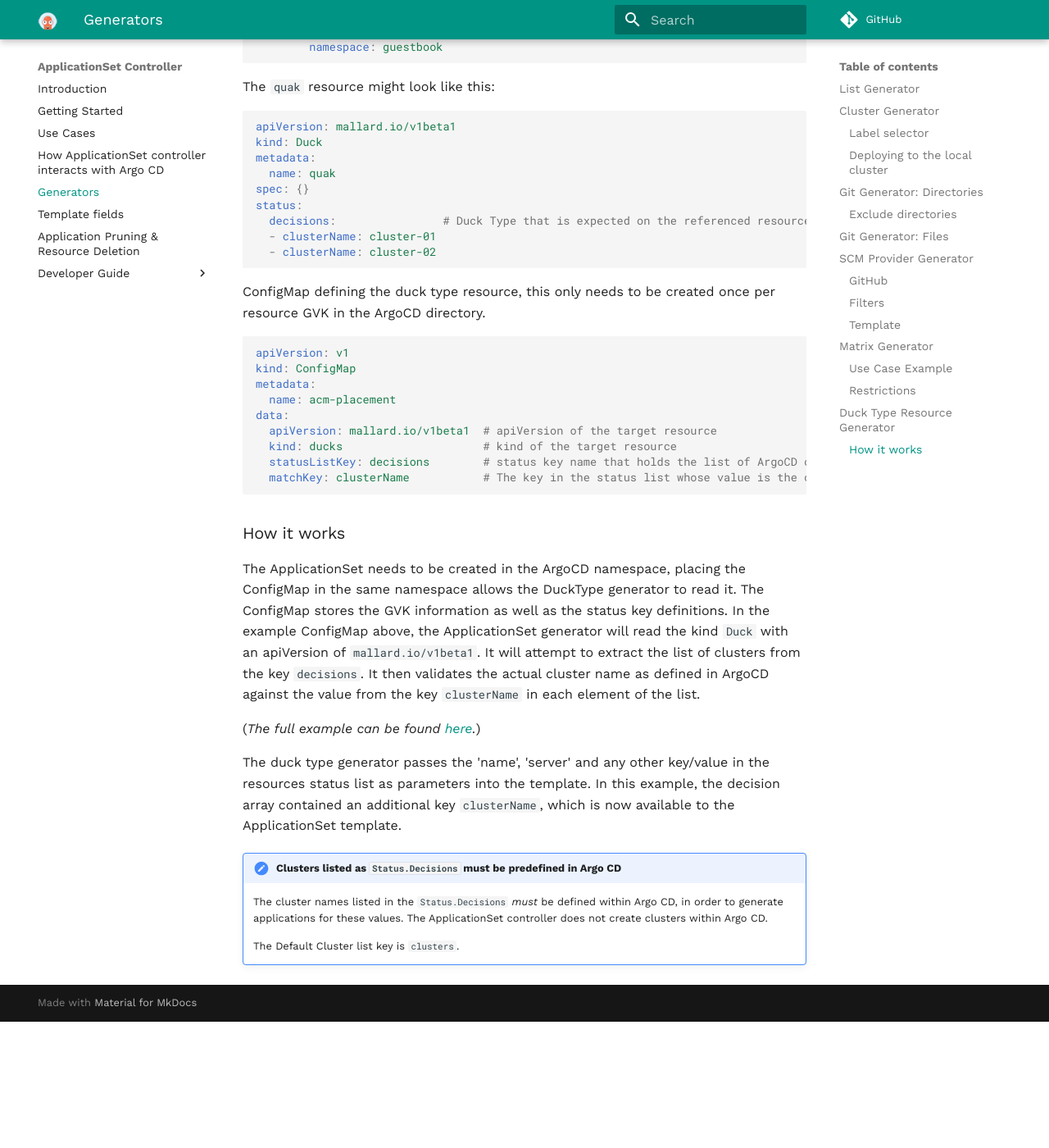
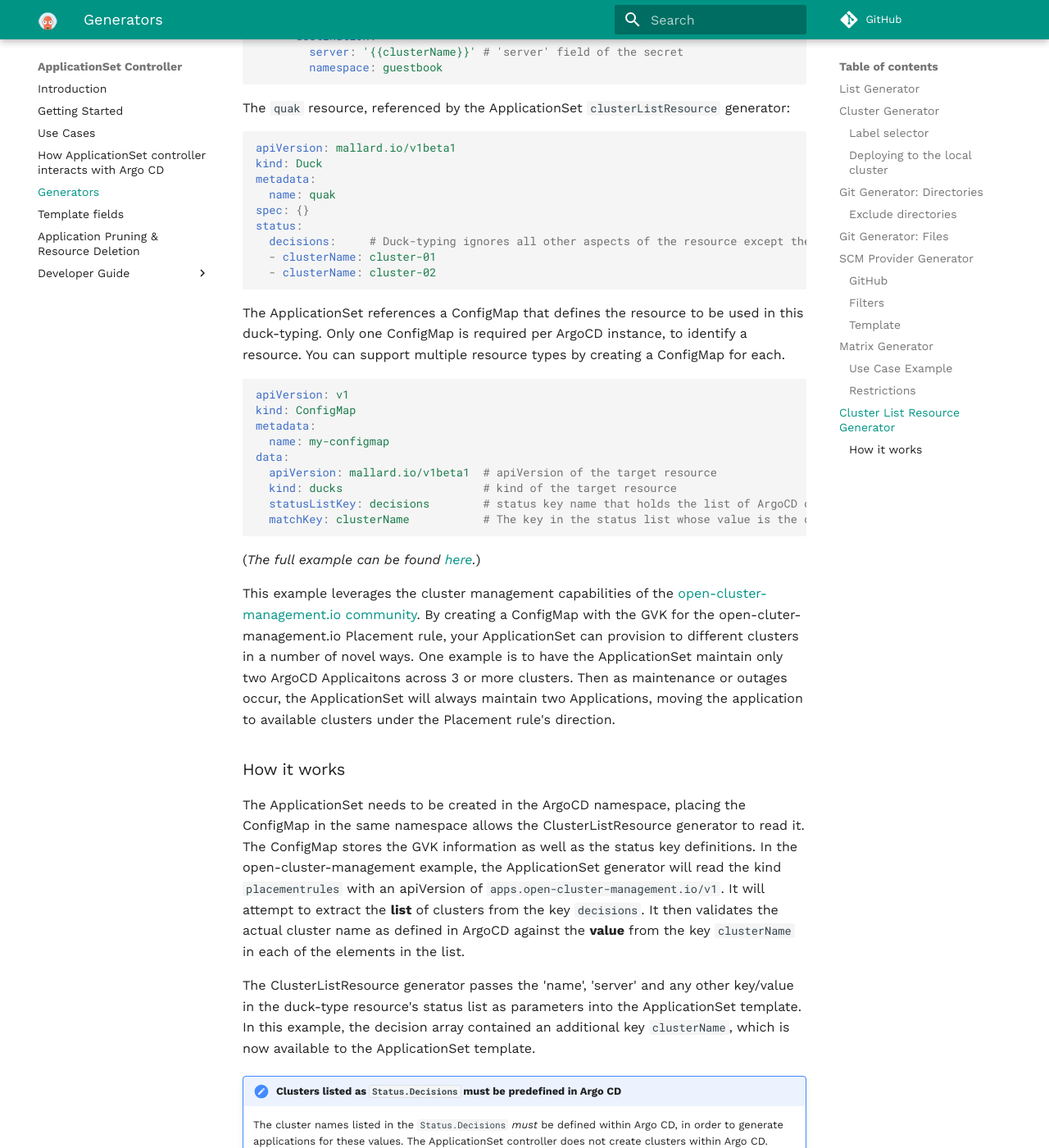
Before and after one commit to argoproj/applicationset, an MkDocs documentation site: the page built from docs/Generators.md, in a window 1280 px wide and 1400 px high, scrolled down 15020 px. Shown: the whole window at 82% size. Built offline with MkDocs 1.6.1 and Material for MkDocs 9.7.7, drawn with Linux system fonts in a browser that asks for light colours; comment, search, counter and statistics services are not loaded; before the commit the page ends 16266 px from its top, so only the background shows below that; some of the changed text lies outside the part shown.

Commit message:
Change to spec.generators.clusterListResource, and update the README to include open-cluster-management.io reference
Signed-off-by: Joshua Packer <jpacker@redhat.com>

````diff
--- a/docs/Generators.md
+++ b/docs/Generators.md
@@ -598,9 +598,9 @@ The matrix generators will combine both output and produce:
 
 ```
 
-## Duck Type Resource Generator
+## Cluster List Resource Generator
 
-The duck type generates parameters based on a defined list of name values. In this example, we're targeting the duck type on the resource `quak`:
+The cluster list resource generates a list of Argo CD clusters. This is done using [duck-typing](https://pkg.go.dev/knative.dev/pkg/apis/duck), which does not require knowledge of the full shape of the referenced kubernetes resource. The following is an example of the new ApplicationSet generator:
 ```yaml
 apiVersion: argoproj.io/v1alpha1
 kind: ApplicationSet
@@ -625,7 +625,7 @@ spec:
         server: '{{clusterName}}' # 'server' field of the secret
         namespace: guestbook
 ```
-The `quak` resource might look like this:
+The `quak` resource, referenced by the ApplicationSet `clusterListResource` generator:
 ```yaml
 apiVersion: mallard.io/v1beta1
 kind: Duck
@@ -633,28 +633,31 @@ metadata:
   name: quak
 spec: {}
 status:
-  decisions:                # Duck Type that is expected on the referenced resource
+  decisions:     # Duck-typing ignores all other aspects of the resource except the "decisions" list
   - clusterName: cluster-01
   - clusterName: cluster-02
 ```
-ConfigMap defining the duck type resource, this only needs to be created once per resource GVK in the ArgoCD directory.
+The ApplicationSet references a ConfigMap that defines the resource to be used in this duck-typing. Only one ConfigMap is required per ArgoCD instance, to identify a resource. You can support multiple resource types by creating a ConfigMap for each.
 ```yaml
 apiVersion: v1
 kind: ConfigMap
 metadata:
-  name: acm-placement
+  name: my-configmap
 data:
   apiVersion: mallard.io/v1beta1  # apiVersion of the target resource
   kind: ducks                     # kind of the target resource
   statusListKey: decisions        # status key name that holds the list of ArgoCD clusters
   matchKey: clusterName           # The key in the status list whose value is the cluster name found in ArgoCD
 ```
+
+(*The full example can be found [here](https://github.com/argoproj-labs/applicationset/tree/master/examples/clusterListResource).*)
+
+This example leverages the cluster management capabilities of the [open-cluster-management.io community](https://open-cluster-management.io/). By creating a ConfigMap with the GVK for the open-cluter-management.io Placement rule, your ApplicationSet can provision to different clusters in a number of novel ways. One example is to have the ApplicationSet maintain only two ArgoCD Applicaitons across 3 or more clusters. Then as maintenance or outages occur, the ApplicationSet will always maintain two Applications, moving the application to available clusters under the Placement rule's direction.
+
 ### How it works
-The ApplicationSet needs to be created in the ArgoCD namespace, placing the ConfigMap in the same namespace allows the DuckType generator to read it. The ConfigMap stores the GVK information as well as the status key definitions.  In the example ConfigMap above, the ApplicationSet generator will read the kind `Duck` with an apiVersion of `mallard.io/v1beta1`. It will attempt to extract the list of clusters from the key `decisions`. It then validates the actual cluster name as defined in ArgoCD against the value from the key `clusterName` in each element of the list.
+The ApplicationSet needs to be created in the ArgoCD namespace, placing the ConfigMap in the same namespace allows the ClusterListResource generator to read it. The ConfigMap stores the GVK information as well as the status key definitions.  In the open-cluster-management example, the ApplicationSet generator will read the kind `placementrules` with an apiVersion of `apps.open-cluster-management.io/v1`. It will attempt to extract the **list** of clusters from the key `decisions`. It then validates the actual cluster name as defined in ArgoCD against the **value** from the key `clusterName` in each of the elements in the list.
 
-(*The full example can be found [here](https://github.com/argoproj-labs/applicationset/tree/master/examples/duck-type).*)
-
-The duck type generator passes the 'name', 'server' and any other key/value in the resources status list as parameters into the template. In this example, the decision array contained an additional key `clusterName`, which is now available to the ApplicationSet template.
+The ClusterListResource generator passes the 'name', 'server' and any other key/value in the duck-type resource's status list as parameters into the ApplicationSet template. In this example, the decision array contained an additional key `clusterName`, which is now available to the ApplicationSet template.
 
 !!! note "Clusters listed as `Status.Decisions` must be predefined in Argo CD"
     The cluster names listed in the `Status.Decisions` *must* be defined within Argo CD, in order to generate applications for these values. The ApplicationSet controller does not create clusters within Argo CD.
````
Also changed, not shown: other parts of docs/Generators.md (+2 -2 lines), examples/clusterListResource/README.md (renamed from examples/duck-type/README.md), 14 other files.
